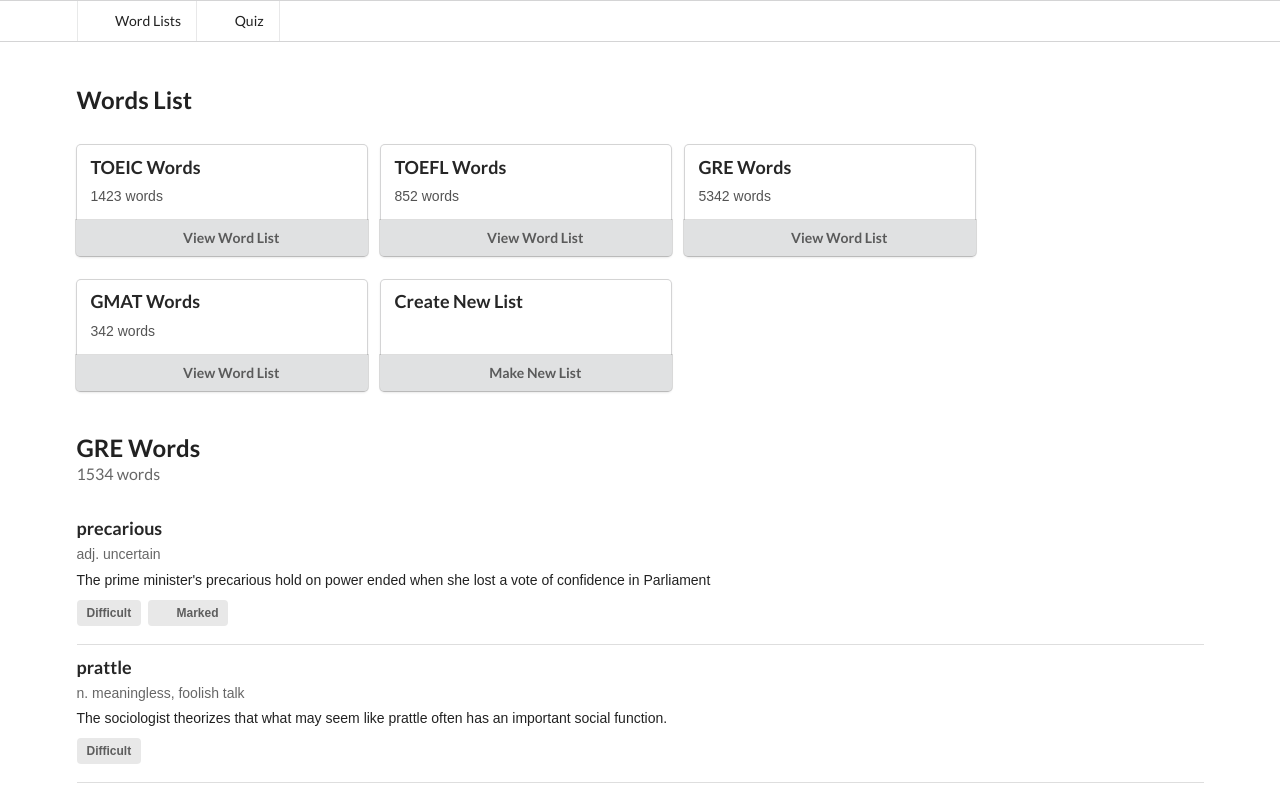
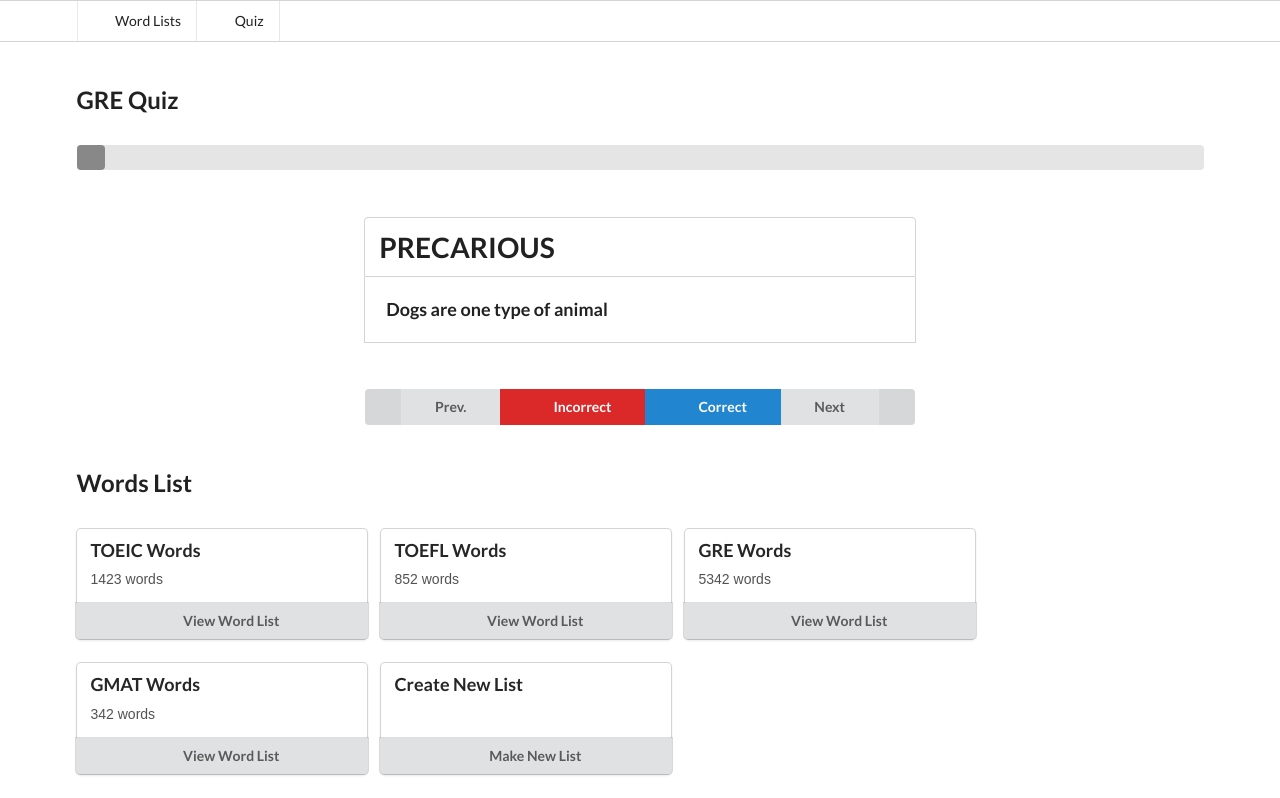
Before and after one commit to paulsoh/FastCampus_ReactLecture, a React (Create React App) app: page / in a window 1280 px wide. Shown: the top 798 px of the page. Built offline with nearby package versions, Linux system fonts and the light colour scheme; a web font is replaced by a local one.

Commit message:
Add QuizSession Component

```diff
--- a/src/App.js
+++ b/src/App.js
@@ -4,6 +4,7 @@
 import WordLists from './Containers/WordLists';
 import WordList from './Containers/WordList';
 import Quiz from './Containers/Quiz';
+import QuizSession from './Containers/QuizSession';
 
 class App extends Component {
   render() {
@@ -22,6 +23,9 @@
 
         <div className="ui divider hidden"></div>
         <div className="ui hidden divider"></div>
+        <QuizSession />
+        <div className="ui divider hidden"></div>
+        <div className="ui hidden divider"></div>
         <WordLists />
         <div className="ui divider hidden"></div>
         <div className="ui hidden divider"></div>
--- /dev/null
+++ b/src/Containers/QuizSession.js
@@ -0,0 +1,88 @@
+import React from 'react';
+
+export default class WordLists extends React.Component {
+  constructor(props) {
+    super(props);
+    this.state = {
+      activeIndex: 0,
+    }
+  }
+
+  handleIndexUp = () => {
+    this.setState({
+      activeIndex: this.state.activeIndex + 1,
+    })
+  }
+
+  handleIndexDown = () => {
+    this.setState({
+      activeIndex: this.state.activeIndex - 1,
+    })
+  }
+
+  render() {
+    const getClassName = (index) => {
+      if (index > this.state.activeIndex) {
+        return "before";
+      } else if (index < this.state.activeIndex) {
+
+        return "after";
+      }
+      else {
+        return "active";
+      }
+    }
+
+    return (
+      <div className="ui container">
+        <div className="ui large header">
+          GRE Quiz
+        </div>
+        <div className="ui divider hidden"></div>
+
+        <div className="ui progress">
+          <div className="bar">
+            <div className="progress"></div>
+          </div>
+        </div>
+
+        <div className="ui divider hidden"></div>
+
+        <div className="ui two column centered grid">
+          <div className="column">
+            <h1 className="ui top attached header">
+              PRECARIOUS
+            </h1>
+            <div className="ui padded attached segment">
+              <h3>Dogs are one type of animal</h3>
+            </div>
+            <div className="ui divider hidden"></div>
+            <div className="ui divider hidden"></div>
+
+            <div>
+              <div className="ui fluid buttons">
+                <button className="ui labeled icon button">
+                  <i className="left chevron icon"></i>
+                  Prev.
+                </button>
+                <button className="ui red button">
+                  <i className="remove icon"></i>
+                  Incorrect
+                </button>
+                <button className="ui blue button">
+                  <i className="circle icon"></i>
+                  Correct
+                </button>
+                <button className="ui right labeled icon button">
+                  Next
+                  <i className="right chevron icon"></i>
+                </button>
+              </div>
+            </div>
+          </div>
+        </div>
+
+      </div>
+    );
+  }
+}
```
